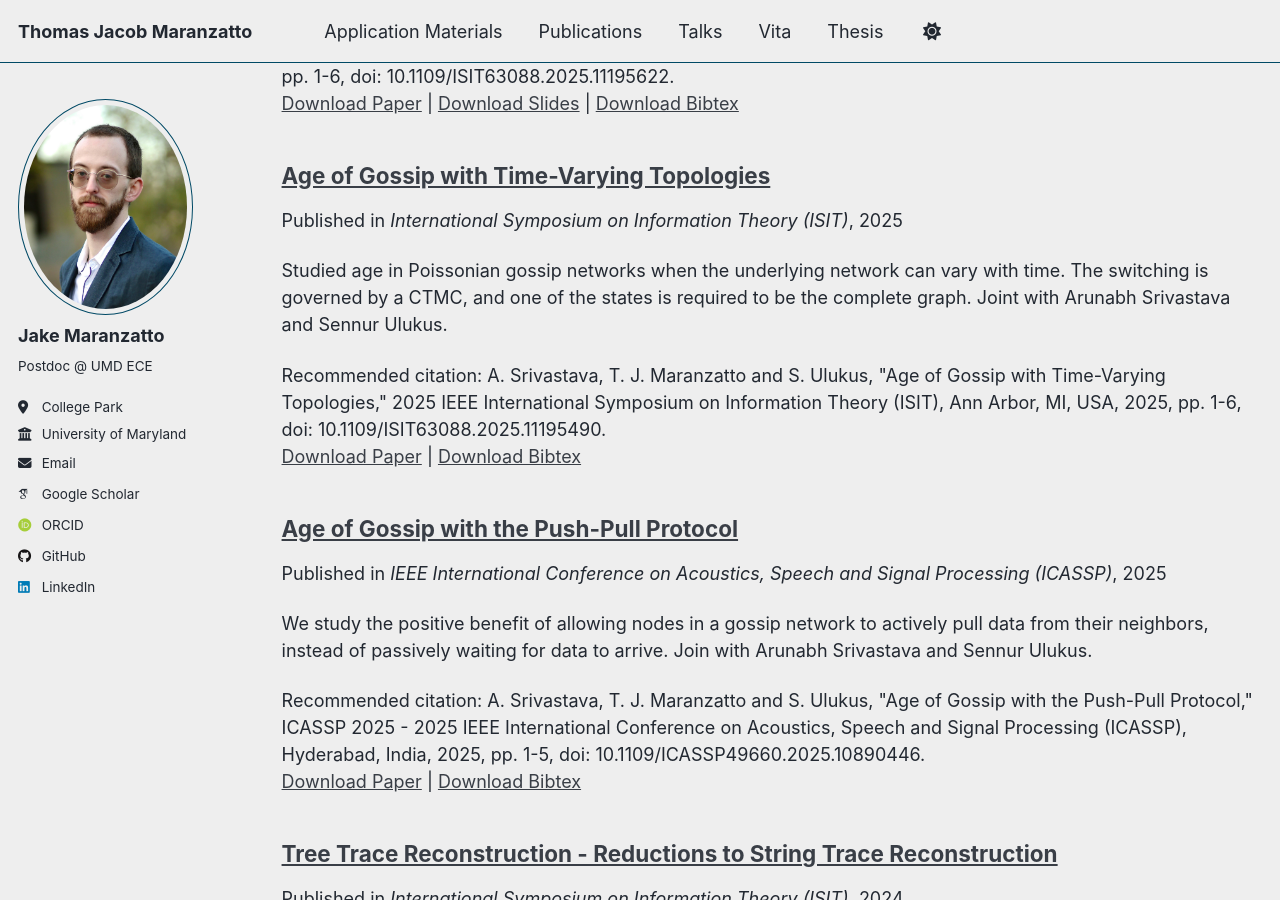
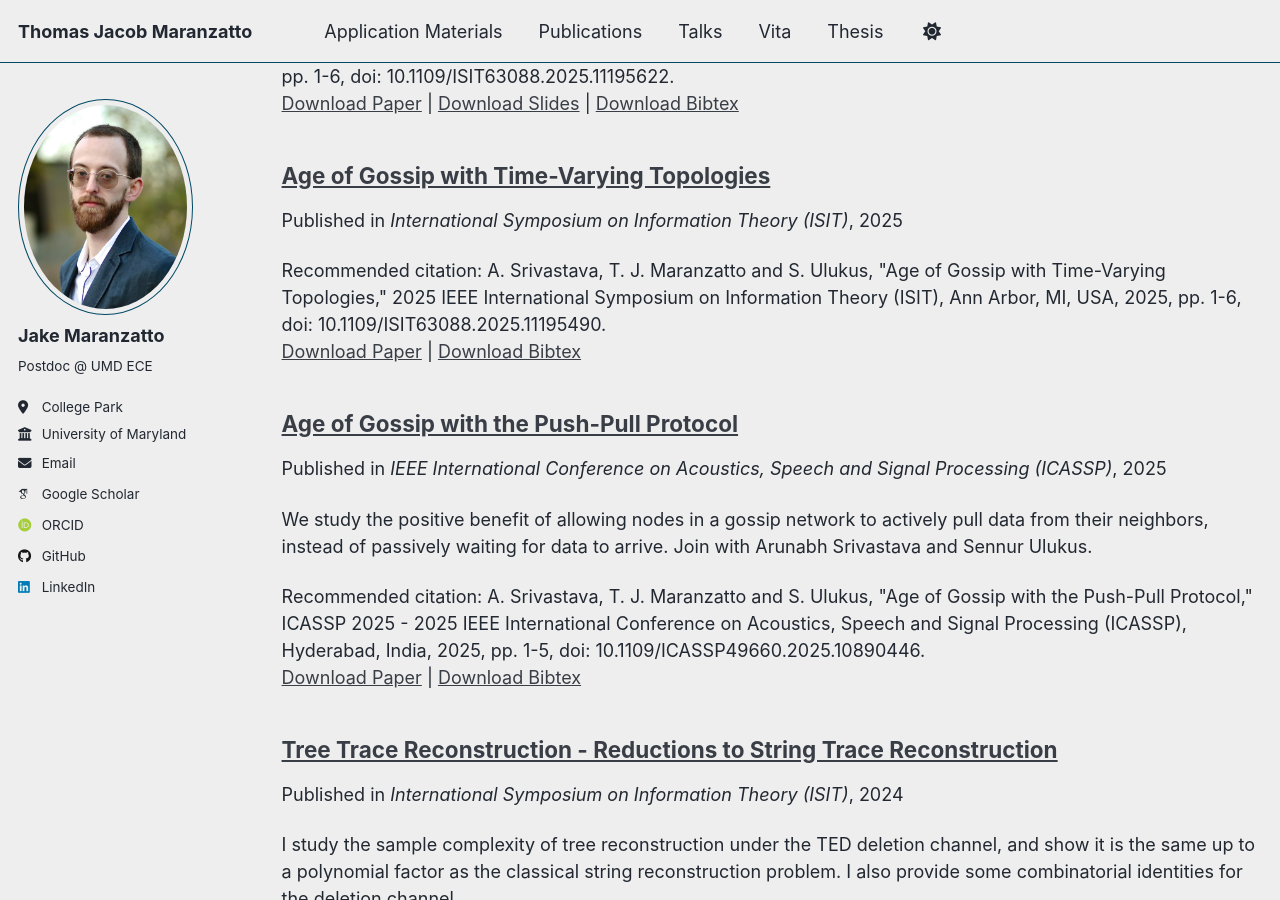
Before and after one commit to TMaranzatto/TMaranzatto.github.io, a Jekyll site: the page built from _pages/publications.html, in a window 1280 px wide and 900 px high, scrolled down 1812 px. Built offline with Jekyll 4.4.1, drawn with Linux system fonts in a browser that asks for light colours; some web fonts are replaced; a script that is not in the unit is left out.

Commit message:
Update Age-of-Gossip-with-Time-Varying-Topologies.md

```diff
--- a/_publications/Age-of-Gossip-with-Time-Varying-Topologies.md
+++ b/_publications/Age-of-Gossip-with-Time-Varying-Topologies.md
@@ -8,7 +8,7 @@ category: conferences
 
 permalink: /publication/2025-06-22-time-varying
 
-excerpt: 'Studied age in Poissonian gossip networks when the underlying network can vary with time.  The switching is governed by a CTMC, and one of the states is required to be the complete graph.  Joint with Arunabh Srivastava and Sennur Ulukus.'
+excerpt: ''
 
 date: 2025-06-22
 
```
